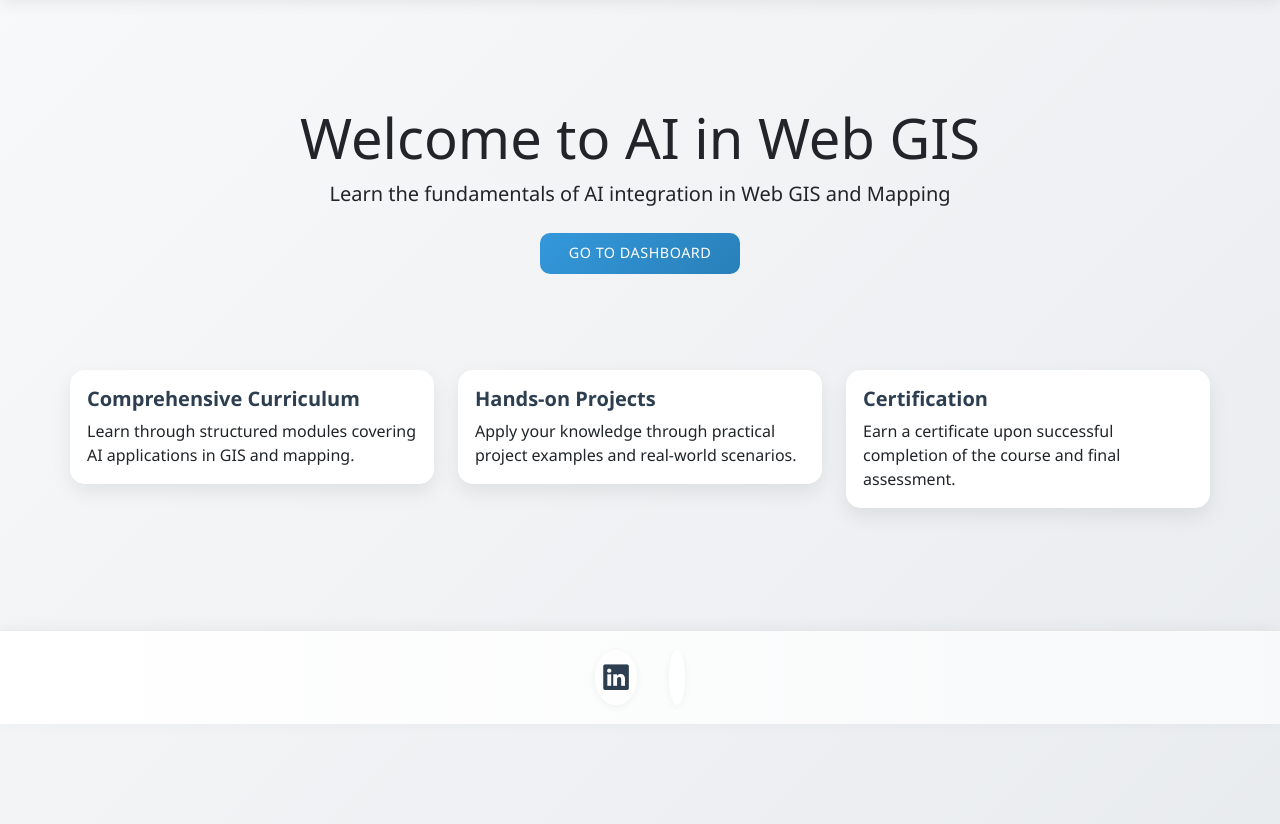
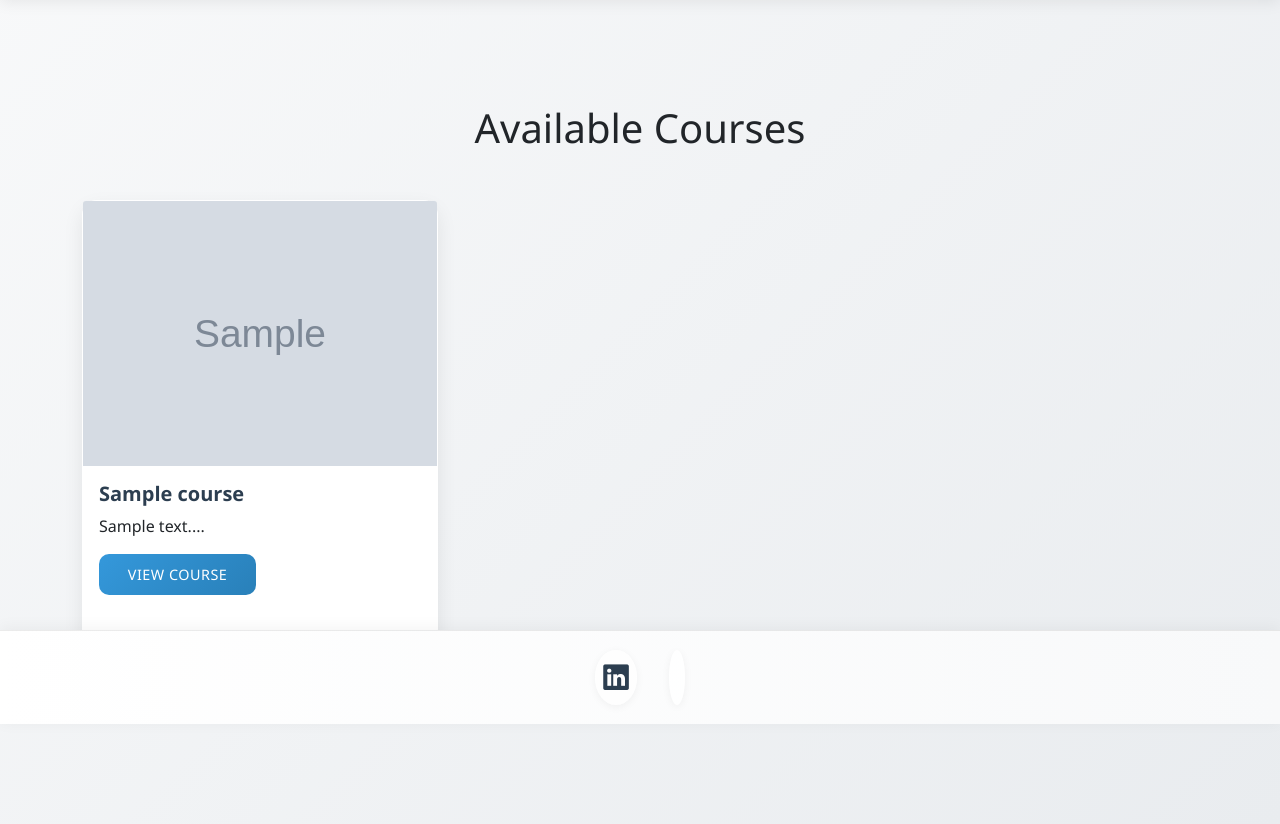
Before and after one commit to Brianoysters/aiweb, a Flask app: page / in a window 1280 px wide. Shown: the part 76-900 px from the top of the page. Run offline with Flask 3, Linux system fonts and the light colour scheme; a user stored in the database is signed in; tables that the repository leaves empty hold one stand-in row (values such as "Sample post"); grey boxes marked "Sample" are stand-in pictures; parts of the project's set-up code (start-up, migrations or seed data) failed here and were passed over; some libraries are stand-ins or nearby versions.

Commit message:
Restructure application to support multiple courses with modules

```diff
--- a/app.py
+++ b/app.py
@@ -107,12 +107,20 @@ class User(UserMixin, db.Model):
     progress = db.relationship('Progress', backref='user', lazy=True)
     quiz_results = db.relationship('QuizResult', backref='user', lazy=True)
 
+class Course(db.Model):
+    id = db.Column(db.Integer, primary_key=True)
+    title = db.Column(db.String(100), nullable=False)
+    description = db.Column(db.Text, nullable=False)
+    image_url = db.Column(db.String(200))
+    is_active = db.Column(db.Boolean, default=True)
+    modules = db.relationship('Module', backref='course', lazy=True)
+
 class Module(db.Model):
     id = db.Column(db.Integer, primary_key=True)
-    title = db.Column(db.String(200), nullable=False)
+    title = db.Column(db.String(100), nullable=False)
     content = db.Column(db.Text, nullable=False)
     order = db.Column(db.Integer, nullable=False)
-    doc_link = db.Column(db.String(500), nullable=True)  # Added field for documentation link
+    course_id = db.Column(db.Integer, db.ForeignKey('course.id'), nullable=False)
     progress = db.relationship('Progress', backref='module', lazy=True)
 
 class Progress(db.Model):
@@ -137,7 +145,8 @@ def load_user(user_id):
 
 @app.route('/')
 def index():
-    return render_template('index.html')
+    courses = Course.query.filter_by(is_active=True).all()
+    return render_template('index.html', courses=courses)
 
 @app.route('/signup', methods=['GET', 'POST'])
 def signup():
@@ -197,13 +206,15 @@ def dashboard():
                          admins=admins,
                          completed_modules=completed_modules)
 
-@app.route('/courses')
+@app.route('/course/<int:course_id>')
 @login_required
-def courses():
-    modules = Module.query.all()
+def course(course_id):
+    course = Course.query.get_or_404(course_id)
+    modules = Module.query.filter_by(course_id=course_id).order_by(Module.order).all()
     user_progress = Progress.query.filter_by(user_id=current_user.id).all()
     completed_modules = [p.module_id for p in user_progress if p.completed]
-    return render_template('courses.html',
+    return render_template('course.html',
+                         course=course,
                          modules=modules,
                          completed_modules=completed_modules)
 
--- a/templates/index.html
+++ b/templates/index.html
@@ -1,46 +1,28 @@
 {% extends "base.html" %}
 
 {% block content %}
-<div class="text-center py-5">
-    <h1 class="display-4">Welcome to AI in Web GIS</h1>
-    <p class="lead">Learn the fundamentals of AI integration in Web GIS and Mapping</p>
+<div class="container mt-5">
+    <h1 class="text-center mb-5">Available Courses</h1>
 
-    {% if not current_user.is_authenticated %}
-    <div class="mt-4">
-        <a href="{{ url_for('signup') }}" class="btn btn-primary btn-lg mx-2">Get Started</a>
-        <a href="{{ url_for('login') }}" class="btn btn-outline-primary btn-lg mx-2">Login</a>
-    </div>
-    {% else %}
-    <div class="mt-4">
-        <a href="{{ url_for('dashboard') }}" class="btn btn-primary btn-lg">Go to Dashboard</a>
-    </div>
-    {% endif %}
-</div>
-
-<div class="row mt-5">
-    <div class="col-md-4">
-        <div class="card">
-            <div class="card-body">
-                <h5 class="card-title">Comprehensive Curriculum</h5>
-                <p class="card-text">Learn through structured modules covering AI applications in GIS and mapping.</p>
+    <div class="row">
+        {% for course in courses %}
+        <div class="col-md-4 mb-4">
+            <div class="card h-100">
+                {% if course.image_url %}
+                <img src="{{ course.image_url }}" class="card-img-top" alt="{{ course.title }}">
+                {% endif %}
+                <div class="card-body">
+                    <h5 class="card-title">{{ course.title }}</h5>
+                    <p class="card-text">{{ course.description[:150] }}...</p>
+                    {% if current_user.is_authenticated %}
+                    <a href="{{ url_for('course', course_id=course.id) }}" class="btn btn-primary">View Course</a>
+                    {% else %}
+                    <a href="{{ url_for('login') }}" class="btn btn-primary">Login to Access</a>
+                    {% endif %}
+                </div>
             </div>
         </div>
-    </div>
-    <div class="col-md-4">
-        <div class="card">
-            <div class="card-body">
-                <h5 class="card-title">Hands-on Projects</h5>
-                <p class="card-text">Apply your knowledge through practical project examples and real-world scenarios.</p>
-            </div>
-        </div>
-    </div>
-    <div class="col-md-4">
-        <div class="card">
-            <div class="card-body">
-                <h5 class="card-title">Certification</h5>
-                <p class="card-text">Earn a certificate upon successful completion of the course and final assessment.</p>
-            </div>
-        </div>
+        {% endfor %}
     </div>
 </div>
 {% endblock %}
```
Also changed, not shown: migrate_to_courses.py (added, +28 -0 lines), templates/course.html (added, +46 -0 lines).
